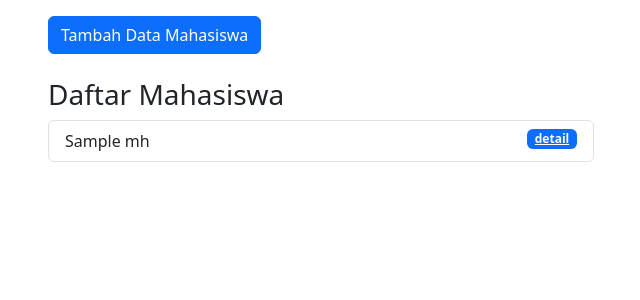
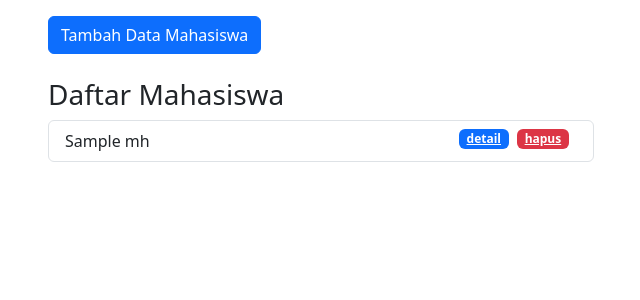
Before and after one commit to Anggakusuma74/prakweb2023_b_213040074_mvc, a PHP site: template phpmvc/app/views/mahasiswa/index.php in a window 1280 px wide. Shown: the part 56-356 px from the top of the page, without its empty margins (34-674 px from the left). Run offline with PHP 8.4, Linux system fonts and the light colour scheme; the template is opened without the code that fills it: most values are stand-ins (such as "Sample title", 1, 10 or a date in 2020); some libraries are stand-ins or nearby versions.

Commit message:
Vidio 10

```diff
--- a/phpmvc/app/views/mahasiswa/index.php
+++ b/phpmvc/app/views/mahasiswa/index.php
@@ -2,12 +2,12 @@
 
     <div class="row">
         <div class="col-lg-6">
-            <?php Flasher::flash();  ?>
+            <?php Flasher::flash(); ?>
         </div>
     </div>
 
     <div class="row">
-        <div class="col-lg-6">
+        <div class="col-6">
             <button type="button" class="btn btn-primary" data-bs-toggle="modal" data-bs-target="#formModal">
                 Tambah Data Mahasiswa
             </button>
@@ -15,9 +15,11 @@
             <h3>Daftar Mahasiswa</h3>
             <ul class="list-group">
                 <?php foreach( $data['mhs'] as $mhs ) : ?>
-                <li class="list-group-item d-flex justify-content-between align-items-start">
+                <li class="list-group-item">
                     <?= $mhs['nama']; ?>
-                    <a href="<?= BASEURL; ?>/mahasiswa/detail/<?= $mhs['id']; ?>" class="badge text-bg-primary">detail</a>
+                    <a href="<?= BASEURL; ?>/mahasiswa/hapus/<?= $mhs['id']; ?>" class="badge text-bg-danger float-end me-2"
+                    onclick="return confirm('yakin?');">hapus</a>
+                    <a href="<?= BASEURL; ?>/mahasiswa/detail/<?= $mhs['id']; ?>" class="badge text-bg-primary float-end me-2">detail</a>
                 </li>
                 <?php endforeach; ?>
             </ul>
```
Also changed, not shown: phpmvc/app/controllers/Mahasiswa.php (+13 -0 lines), phpmvc/app/core/Flasher.php (+4 -7 lines), phpmvc/app/models/Mahasiswa_model.php (+12 -0 lines).
